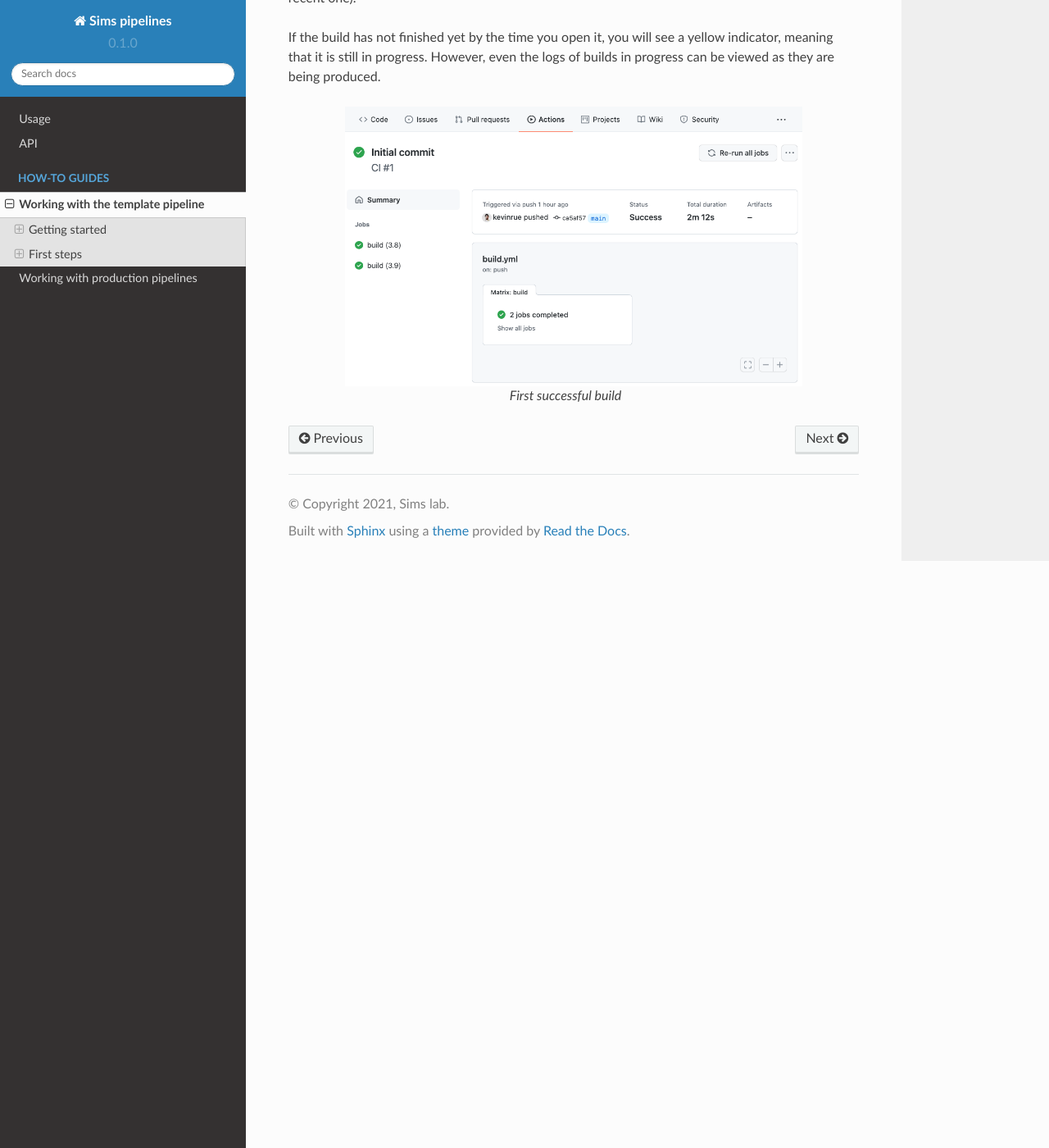
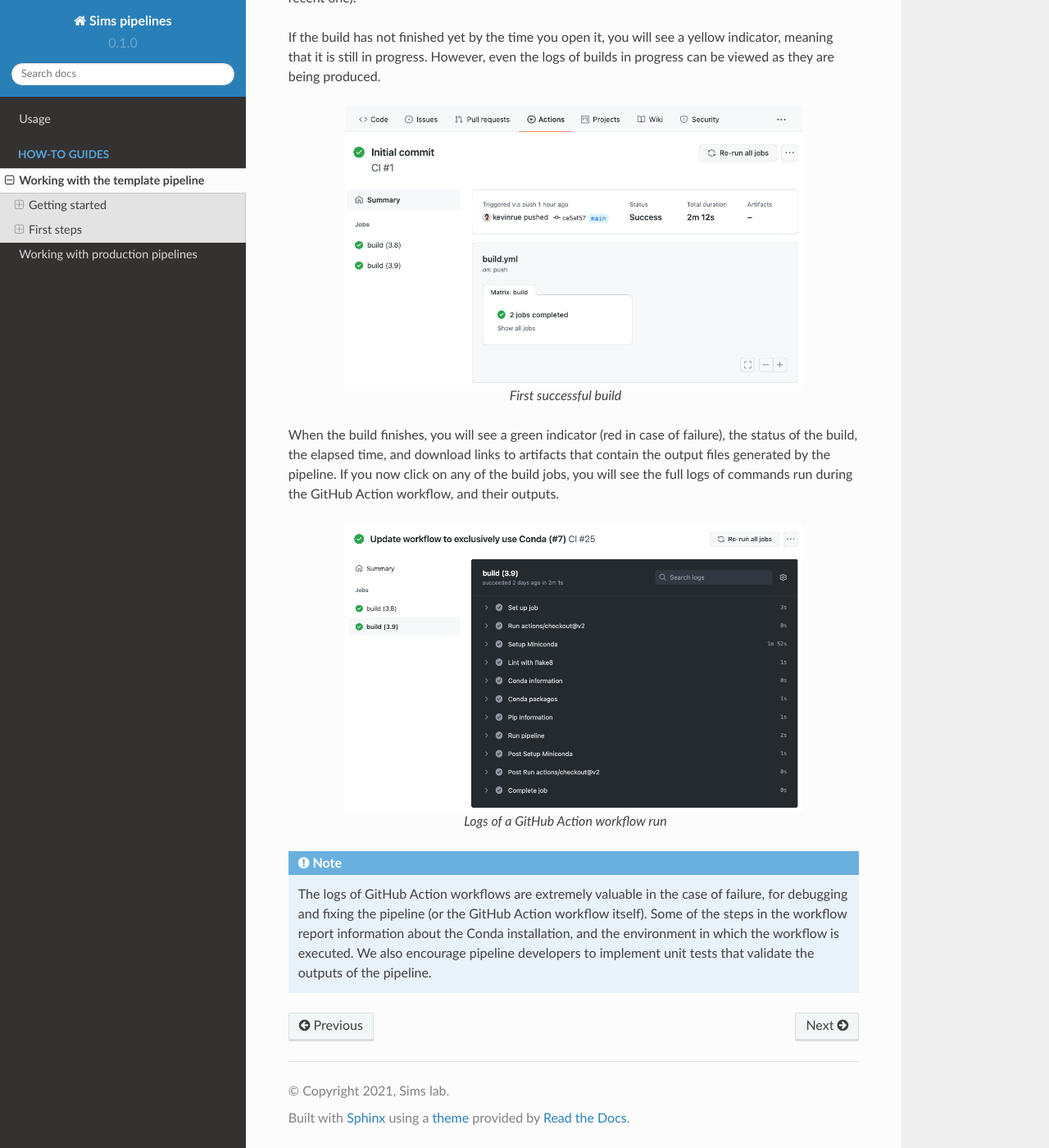
Before and after one commit to kevinrue/rtd-tutorial, a Sphinx documentation site: the page built from docs/source/guides/pipeline_template.rst, in a window 1280 px wide and 1400 px high, scrolled down 1875 px. Shown: the whole window at 82% size. Built offline with Sphinx 7.4.7 and the Read the Docs theme 2.0.0, drawn with Linux system fonts in a browser that asks for light colours.

Commit message:
Remove page about API (#7)
* remove page about API

* Expand documentation of template pipeline

* clarify note

```diff
--- a/docs/source/guides/pipeline_template.rst
+++ b/docs/source/guides/pipeline_template.rst
@@ -94,3 +94,25 @@ can be viewed as they are being produced.
    :alt: First successful build
 
    First successful build
+
+When the build finishes, you will see a green indicator (red in case of failure),
+the status of the build, the elapsed time, and download links to artifacts
+that contain the output files generated by the pipeline.
+If you now click on any of the build jobs, you will see the full logs
+of commands run during the GitHub Action workflow, and their outputs.
+
+.. figure:: /_static/images/guides/github-action-logs.png
+   :width: 80%
+   :align: center
+   :alt: Logs of a GitHub Action workflow run.
+
+   Logs of a GitHub Action workflow run
+
+.. note::
+
+   The logs of GitHub Action workflows are extremely valuable in the case of failure,
+   for debugging and fixing the pipeline (or the GitHub Action workflow itself).
+   Some of the steps in the workflow report information about the Conda installation,
+   and the environment in which the workflow is executed.
+   We also encourage pipeline developers to implement unit tests that validate the
+   outputs of the pipeline.
--- a/docs/source/index.rst
+++ b/docs/source/index.rst
@@ -19,7 +19,6 @@ Contents
 .. toctree::
 
    usage
-   api
 
 How-to Guides
 -------------
```
Also changed, not shown: docs/source/api.rst (deleted, +0 -7 lines), docs/source/_static/images/guides/github-action-logs.png (added).
